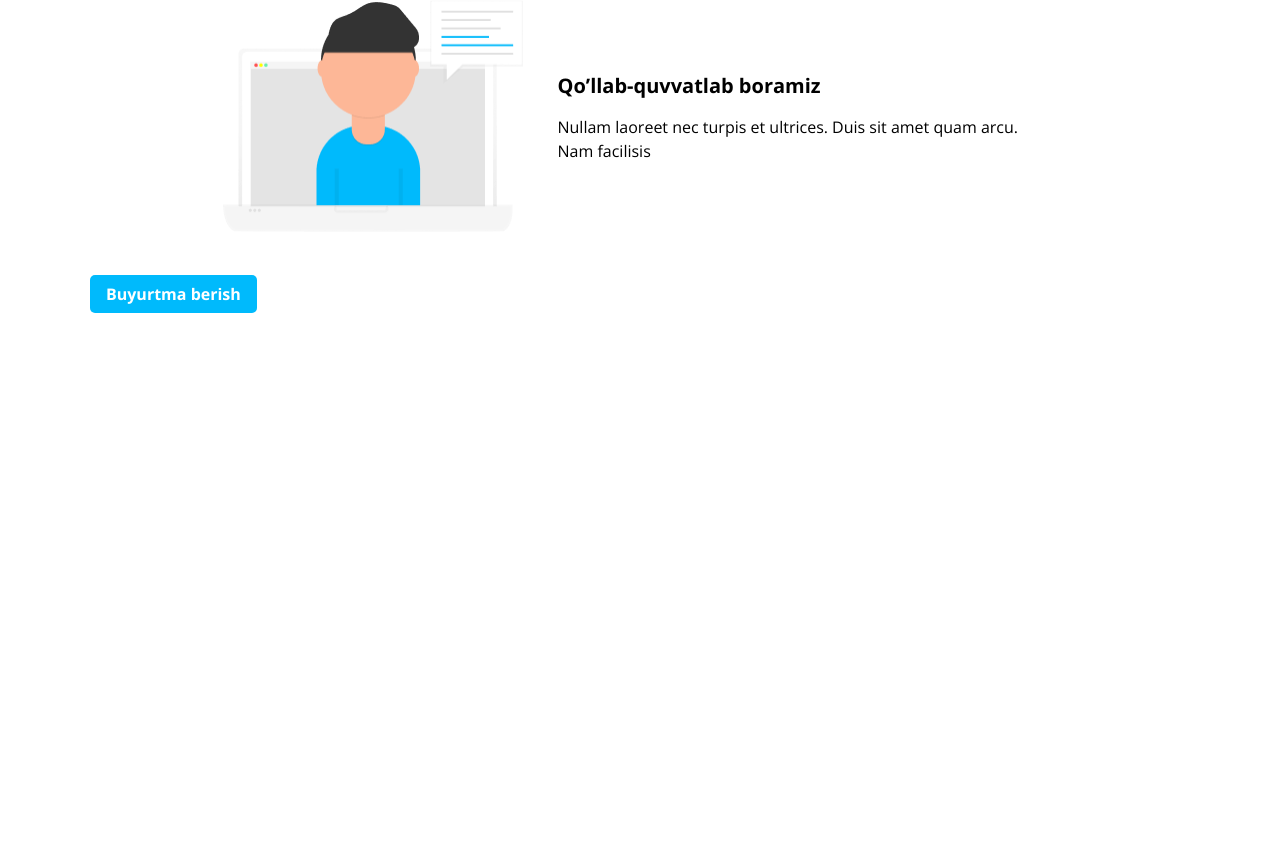
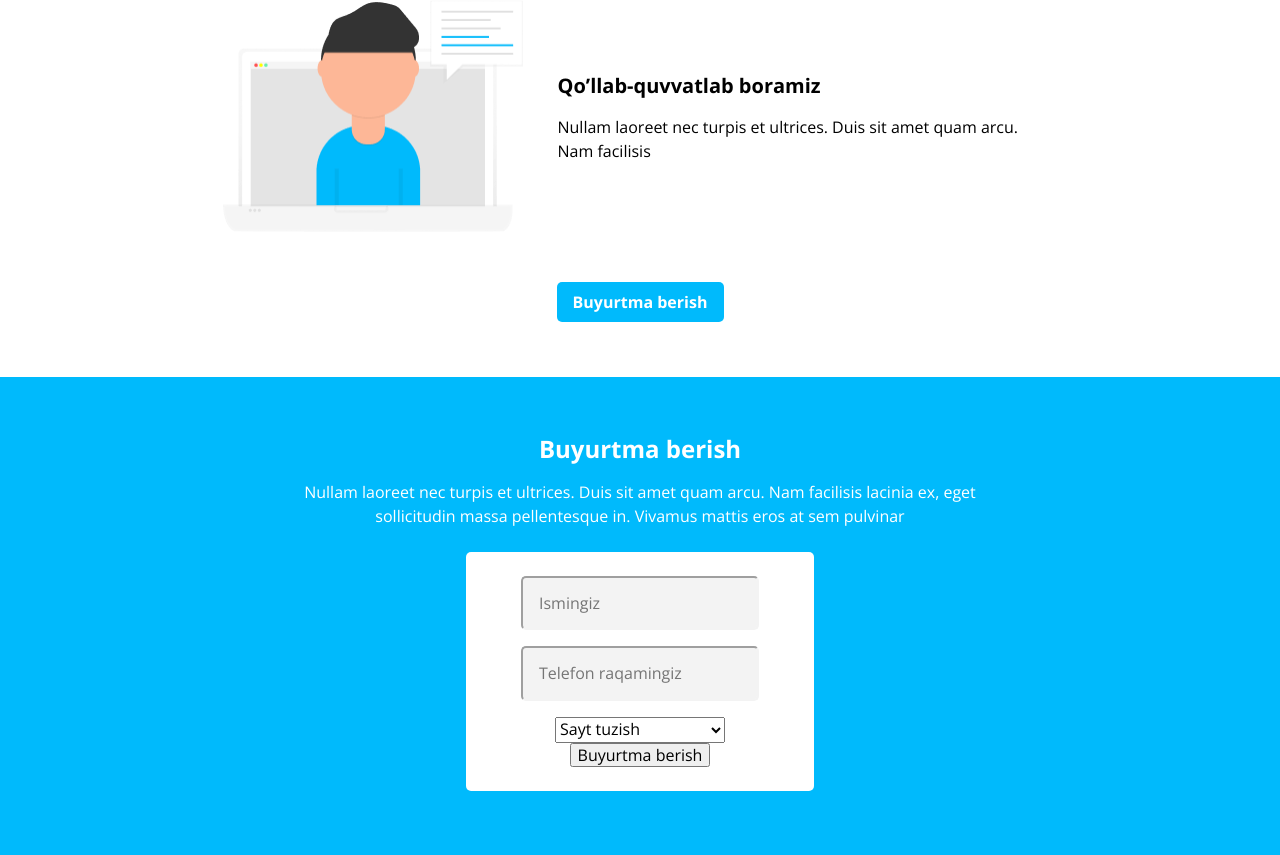
Before and after one commit to boburjonurazbayev/Pixer, a plain HTML site: page index.html in a window 1280 px wide. Shown: the part 2659-3514 px from the top of the page. Before the commit the page ends 2972 px from the top, so only its background shows below. Drawn offline with Linux system fonts and the light colour scheme.

Commit message:
Add order

```diff
--- a/css/styles.css
+++ b/css/styles.css
@@ -295,6 +295,7 @@ img {
 
 .services .container {
   margin-top: 136px;
+  margin-bottom: 55px;
 }
 
 .services_heading {
@@ -570,12 +571,60 @@ img {
 }
 
 .service_order_link_bottom {
+  display: block;
   width: 167px;
   margin: 0 auto;
-  padding: 8px 16px;
+  padding: 8px;
   font-weight: 700;
   color: rgba(255, 255, 255, 1);
   background-color: rgba(0, 186, 252, 1);
   border-radius: 5px;
   text-decoration: none;
+  text-align: center;
 }
+
+.order {
+  background-color: rgba(0, 186, 252, 1);
+}
+
+.order .container {
+  padding-top: 56px;
+  padding-bottom: 64px;
+}
+
+.order_heading {
+  margin: 0;
+  color: rgba(255, 255, 255, 1);
+  font-weight: 700;
+  font-size: 24px;
+  line-height: 31px;
+  text-align: center;
+}
+
+.order_text {
+  width: 715px;
+  margin: 0 auto;
+  margin-top: 16px;
+  color: rgba(255, 255, 255, 1);
+  text-align: center;
+}
+
+.order_form {
+  width: 348px;
+  display: flex;
+  flex-direction: column;
+  align-items: center;
+  margin: 0 auto;
+  margin-top: 24px;
+  padding: 24px;
+  background-color: rgba(255, 255, 255, 1);
+  border-radius: 5px;
+}
+
+.order_input {
+  margin-bottom: 16px;
+  padding: 16px;
+  background-color: rgba(243, 243, 243, 1);
+  border-color: rgba(243, 243, 243, 1);
+  border-radius: 5px;
+}
--- a/index.html
+++ b/index.html
@@ -269,6 +269,56 @@
           <a class="service_order_link_bottom" href="#">Buyurtma berish</a>
         </div>
       </section>
+
+      <!-- ORDER -->
+
+      <section class="order">
+        <div class="container">
+          <!-- ORDER HEADING -->
+
+          <h2 class="order_heading">Buyurtma berish</h2>
+
+          <p class="order_text">
+            Nullam laoreet nec turpis et ultrices. Duis sit amet quam arcu. Nam
+            facilisis lacinia ex, eget sollicitudin massa pellentesque in.
+            Vivamus mattis eros at sem pulvinar
+          </p>
+
+          <!-- ORDER LABEL -->
+
+          <form class="order_form" action="https://echo.htmlacademy.ru/" method="post">
+            <label class="order_label">
+              <input
+              class="order_input"
+              type="text"
+              name="username"
+              placeholder="Ismingiz"
+              required
+              >
+            </label>
+
+            <label class="order_label">
+              <input
+              class="order_input"
+              type="tel"
+              name="tel_number"
+              placeholder="Telefon raqamingiz"
+              required
+              >
+            </label>
+
+           <select class="order_select" name="service_type" required>
+             <option class="order_option" value="make_website">Sayt tuzish</option>
+             <option class="order_option" value="make_tgbot">Telegram bot tuzish</option>
+             <option class="order_option" value="make_smm">SMM</option>
+             <option class="order_option" value="make_grdesign">Grafik dizayn</option>
+             <option class="order_option" value="make_crm_system">CRM tizimlar</option>
+           </select>
+
+           <button class="order_button" type="submit">Buyurtma berish</button>
+          </form>
+        </div>
+      </section>
     </main>
   </body>
 </html>
```
